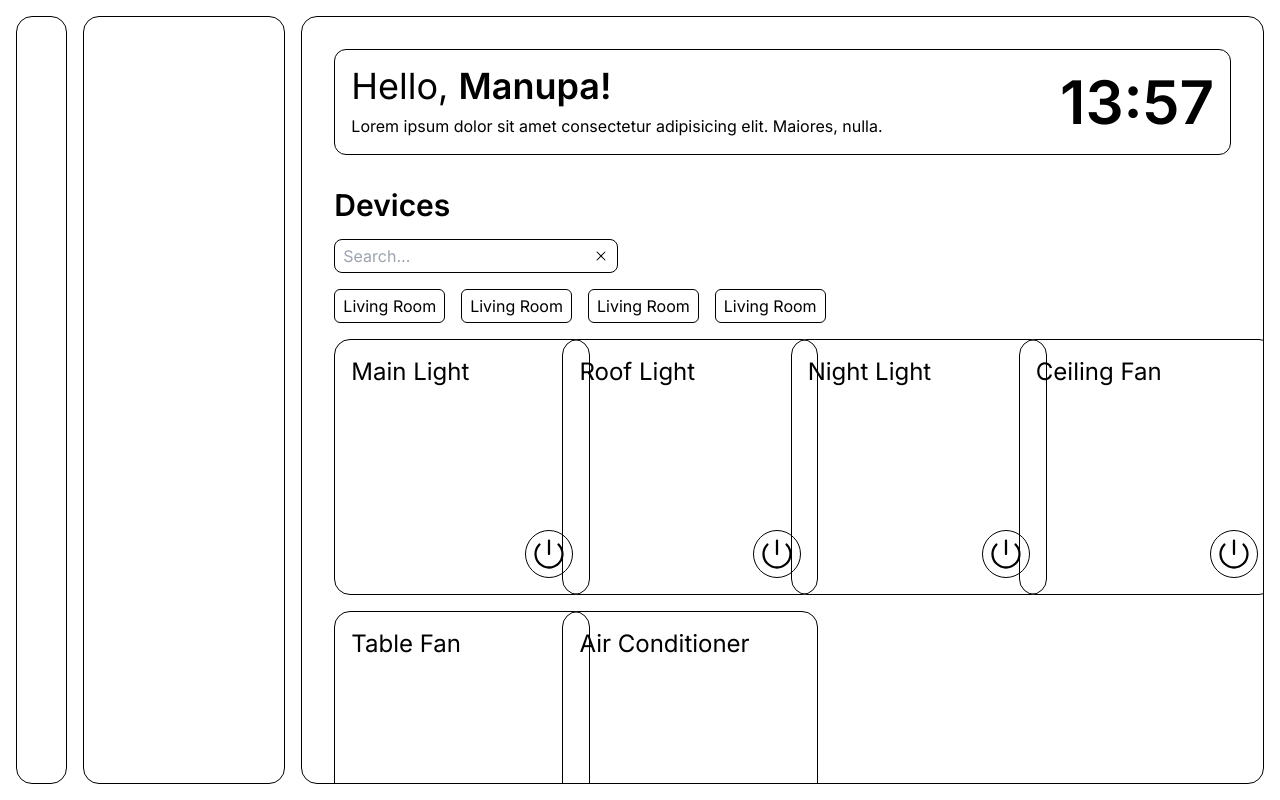
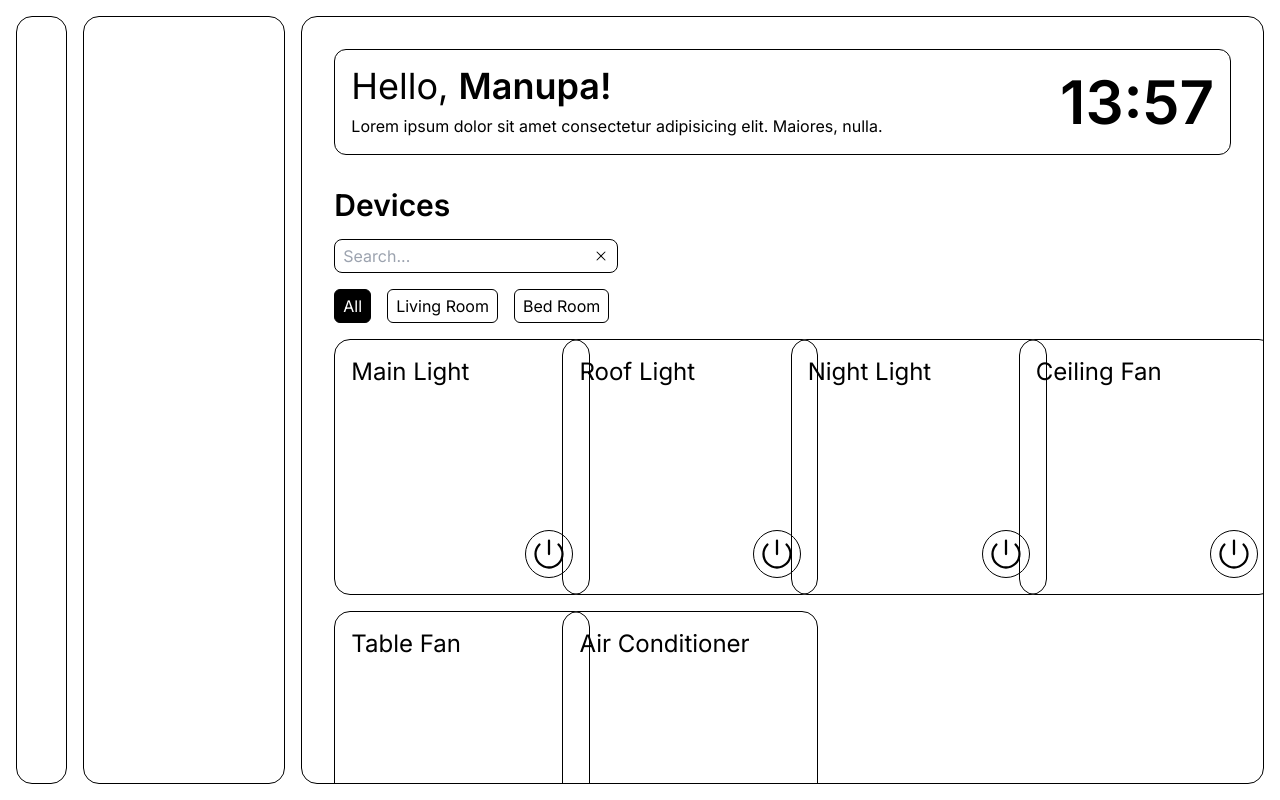
Before and after one commit to ManupaDev/smart-home-ui, a React (Vite) app: page /home in a window 1280 px wide. Built offline with nearby package versions, Linux system fonts and the light colour scheme; what prettier-plugin-tailwindcss would draw is missing.

Commit message:
feat: filtering on location

```diff
--- a/src/data/devices.ts
+++ b/src/data/devices.ts
@@ -4,36 +4,42 @@ const devices = [
     name: "Main Light",
     image: "",
     state: false,
+    location: "Living Room",
   },
   {
     id: 2,
     name: "Roof Light",
     image: "",
     state: false,
+    location: "Bed Room",
   },
   {
     id: 3,
     name: "Night Light",
     image: "",
     state: false,
+    location: "Bed Room",
   },
   {
     id: 4,
     name: "Ceiling Fan",
     image: "",
     state: false,
+    location: "Living Room",
   },
   {
     id: 5,
     name: "Table Fan",
     image: "",
     state: false,
+    location: "Bed Room",
   },
   {
     id: 6,
     name: "Air Conditioner",
     image: "",
     state: false,
+    location: "Bed Room",
   },
 ];
 
--- /dev/null
+++ b/src/data/locations.tsx
@@ -0,0 +1,3 @@
+const locations = ["All", "Living Room", "Bed Room"];
+
+export default locations;
--- a/src/pages/home/components/device-card.tsx
+++ b/src/pages/home/components/device-card.tsx
@@ -1,43 +1,32 @@
 import { PowerIcon } from "@heroicons/react/24/solid";
 import { useState } from "react";
 
-import Device from "../types/device";
+type Device = {
+  id: number;
+  name: string;
+  image: string;
+  state: boolean;
+  location: string;
+};
 
-function DeviceCard({
-  device,
-  handleDeviceUpdate,
-}: {
-  device: Device;
-  handleDeviceUpdate: (device: Device) => void;
-}) {
-  const { id, name, image, state } = device;
-
-  const handleClick = () => {
-    handleDeviceUpdate({ id, name, image, state: !state });
-  };
+function DeviceCard({ device }: { device: Device }) {
+  const { id, name, image, state, location } = device;
 
   return (
     <div className="relative h-64 w-64 rounded-2xl border border-black p-4">
       <h1 className="text-2xl">{name}</h1>
-      <PowerButton state={state} handleClick={handleClick} />
+      <PowerButton state={state} />
     </div>
   );
 }
 
 export default DeviceCard;
 
-function PowerButton({
-  state,
-  handleClick,
-}: {
-  state: boolean;
-  handleClick: () => void;
-}) {
+function PowerButton({ state }: { state: boolean }) {
   if (state) {
     return (
       <button
         type="button"
-        onClick={handleClick}
         className="absolute right-4 bottom-4 flex h-12 w-12 cursor-pointer items-center justify-center  rounded-full border border-black bg-black"
       >
         <PowerIcon width={36} height={36} className="text-white" />
@@ -48,7 +37,6 @@ function PowerButton({
   return (
     <button
       type="button"
-      onClick={handleClick}
       className="absolute right-4 bottom-4 flex h-12 w-12 cursor-pointer items-center  justify-center rounded-full border border-black"
     >
       <PowerIcon width={36} height={36} />
--- /dev/null
+++ b/src/pages/home/components/location-chip.tsx
@@ -0,0 +1,37 @@
+function LocationChip({
+  selectedLocation,
+  location,
+  handleLocationSelect,
+}: {
+  selectedLocation: string;
+  location: string;
+  handleLocationSelect: (location: string) => void;
+}) {
+  const handleClick = () => {
+    handleLocationSelect(location);
+  };
+
+  if (selectedLocation === location) {
+    return (
+      <button
+        type="button"
+        onClick={handleClick}
+        className="block rounded-md border border-black bg-black px-2 py-1 text-white"
+      >
+        {location}
+      </button>
+    );
+  }
+
+  return (
+    <button
+      type="button"
+      onClick={handleClick}
+      className="block rounded-md border border-black px-2 py-1"
+    >
+      {location}
+    </button>
+  );
+}
+
+export default LocationChip;
--- a/src/pages/home/components/room-chip.tsx
+++ /dev/null
@@ -1,12 +0,0 @@
-function RoomChip() {
-  return (
-    <button
-      type="button"
-      className="block rounded-md border border-black px-2 py-1"
-    >
-      Living Room
-    </button>
-  );
-}
-
-export default RoomChip;
--- a/src/pages/home/page.tsx
+++ b/src/pages/home/page.tsx
@@ -1,93 +1,27 @@
 import { SearchBar } from "./components/search-bar";
 import Header from "./components/header";
-import RoomChip from "./components/room-chip";
+import LocationChip from "./components/location-chip";
 import DeviceCard from "./components/device-card";
 import SensorCard from "./components/sensor-card";
 
-import sensors from "../../data/sensors";
 import { useState } from "react";
-import Device from "./types/device";
+
+import locations from "../../data/locations";
+import devices from "../../data/devices";
 
 function HomePage() {
-  const [devices, setDevices] = useState([
-    {
-      id: 1,
-      name: "Main Light",
-      image: "",
-      state: false,
-    },
-    {
-      id: 2,
-      name: "Roof Light",
-      image: "",
-      state: false,
-    },
-    {
-      id: 3,
-      name: "Night Light",
-      image: "",
-      state: false,
-    },
-    {
-      id: 4,
-      name: "Ceiling Fan",
-      image: "",
-      state: false,
-    },
-    {
-      id: 5,
-      name: "Table Fan",
-      image: "",
-      state: false,
-    },
-    {
-      id: 6,
-      name: "Air Conditioner",
-      image: "",
-      state: false,
-    },
-  ]);
+  const [filteredDevices, setFilteredDevices] = useState(devices);
 
-  const [sensors, setSensors] = useState([
-    {
-      id: 1,
-      name: "Temperature",
-      image: "",
-      value: "",
-    },
-    {
-      id: 2,
-      name: "Humidity",
-      image: "",
-      value: "",
-    },
-    {
-      id: 3,
-      name: "Window 1",
-      image: "",
-      value: "",
-    },
-    {
-      id: 4,
-      name: "Window 2",
-      image: "",
-      value: "",
-    },
-    {
-      id: 5,
-      name: "Main Door",
-      image: "",
-      value: "",
-    },
-  ]);
+  const [selectedLocation, setSelectedLocation] = useState("All");
 
-  const handleDeviceUpdate = (updatedDevice: Device) => {
-    setDevices((prevDevices) => {
-      return prevDevices.map((device) =>
-        device.id === updatedDevice.id
-          ? { ...device, ...updatedDevice }
-          : device
+  const handleLocationSelect = (location: string) => {
+    setSelectedLocation(() => {
+      setFilteredDevices(
+        location === "All"
+          ? devices
+          : devices.filter((device) => device.location === location)
       );
+      return location;
     });
   };
 
@@ -99,35 +33,17 @@ function HomePage() {
         <h1 className="text-3xl font-semibold">Devices</h1>
         <SearchBar />
         <div className="my-4 flex gap-x-4 border-black">
-          <RoomChip />
-          <RoomChip />
-          <RoomChip />
-          <RoomChip />
-        </div>
-        <div className=" my-4 grid grid-cols-4 gap-4  border-black">
-          {devices.map((device, i) => (
-            <DeviceCard
-              device={device}
-              handleDeviceUpdate={handleDeviceUpdate}
-              key={i}
+          {locations.map((location) => (
+            <LocationChip
+              selectedLocation={selectedLocation}
+              handleLocationSelect={handleLocationSelect}
+              location={location}
             />
           ))}
         </div>
-      </div>
-
-      {/* Sensors Section */}
-      <div className="my-8  border-black">
-        <h1 className="text-3xl font-semibold">Sensors</h1>
-        <SearchBar />
-        <div className="my-4 flex gap-x-4 border-black">
-          <RoomChip />
-          <RoomChip />
-          <RoomChip />
-          <RoomChip />
-        </div>
         <div className=" my-4 grid grid-cols-4 gap-4  border-black">
-          {sensors.map((sensor, i) => (
-            <SensorCard sensor={sensor} key={i} />
+          {filteredDevices.map((device, i) => (
+            <DeviceCard device={device} key={i} />
           ))}
         </div>
       </div>
```
Also changed, not shown: src/pages/home/types/device.ts (deleted, +0 -8 lines). Lines whose indentation alone changed are shown as unchanged.
